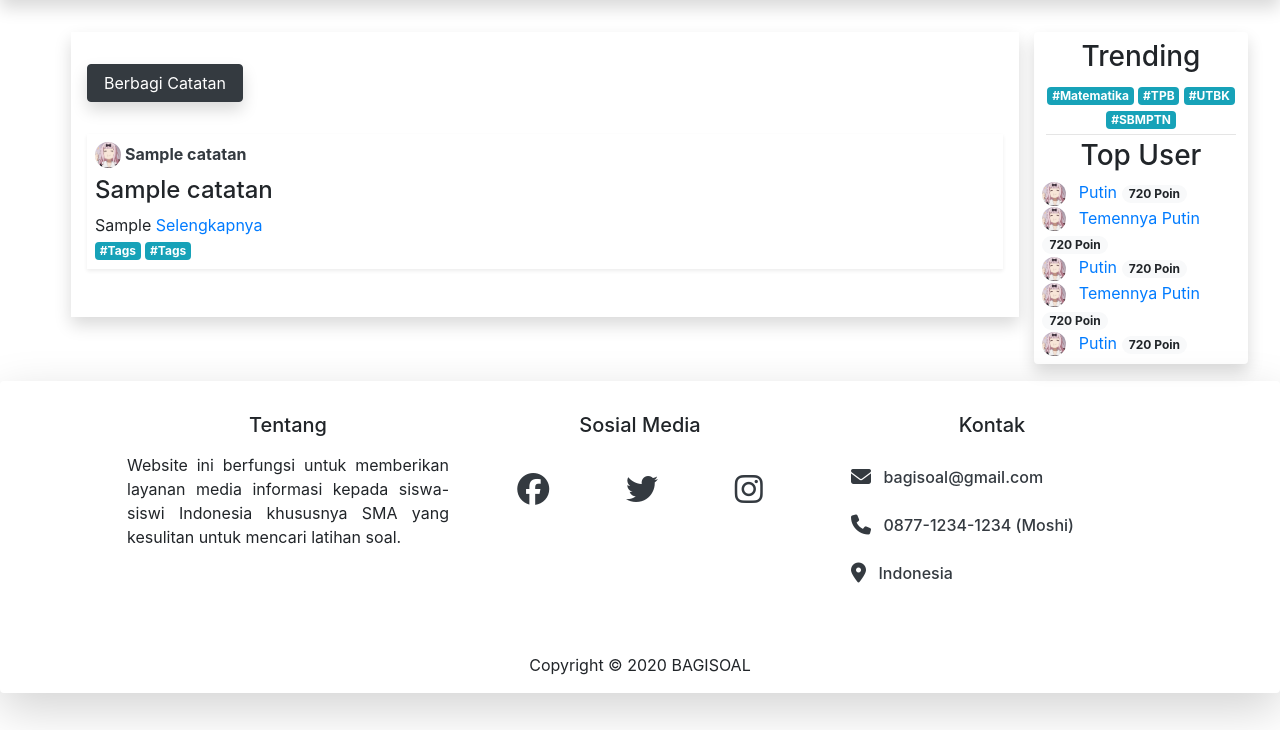
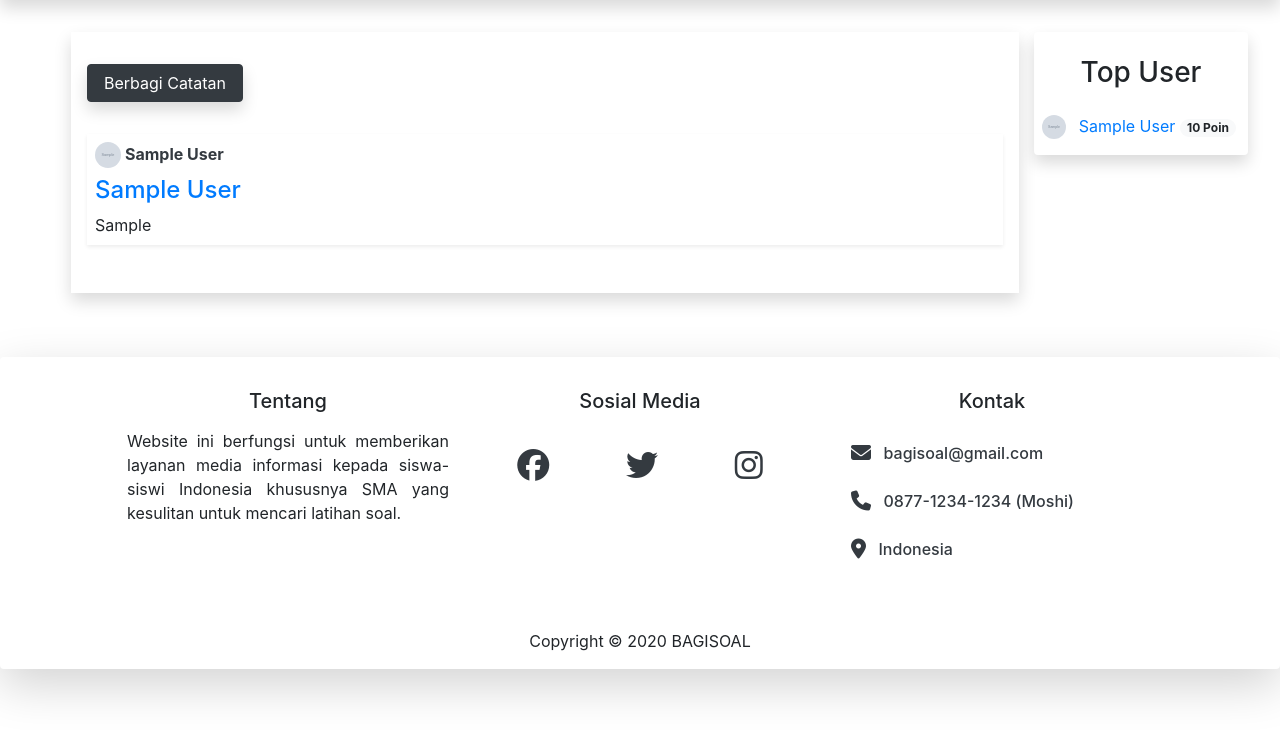
Before and after one commit to aldy-san/bagisoal, a CodeIgniter app: page /bagisoal/komunitas/catatan in a window 1280 px wide. Shown: the part 70-800 px from the top of the page. Run offline with CodeIgniter, Linux system fonts and the light colour scheme; tables that the repository leaves empty or names only in its code hold one stand-in row (values such as "Sample post"); grey boxes marked "Sample" are stand-in pictures; some libraries are stand-ins or nearby versions.

Commit message:
tambah join di tampil data catatan dan komentar

```diff
--- a/application/controllers/Catatan.php
+++ b/application/controllers/Catatan.php
@@ -19,8 +19,9 @@ class Catatan extends CI_Controller
 		$config['per_page'] = 9;
 		$config['start'] = $this->uri->segment(3);
 		$this->pagination->initialize($config);
-		$data['catatan'] = $this->m_admin->tampil_data('catatan', $config['per_page'], $config['start'], 'id_catatan')->result();
+		$data['catatan'] = $this->m_soal->tampil_data_join_user('catatan', $config['per_page'], $config['start'], 'id_catatan')->result();
 
+		$data['top_user'] = $this->m_admin->tampil_data_limit('users', 5, 'id_user')->result_array();
 		$this->load->view('template_home/header', $data);
 		if ($this->session->userdata('email')) {
 			$data['user'] = $this->db->get_where('users', ['email' => $this->session->userdata('email')])->row_array();
@@ -69,7 +70,6 @@ class Catatan extends CI_Controller
 	{
 		$data = [
 			'id_user'		=> $this->session->userdata('id_user'),
-			'nama'			=> $this->session->userdata('nama'),
 			'judul_catatan' => $this->input->post('judul_catatan'),
 			'konten'		=> $this->input->post('konten')
 		];
@@ -87,8 +87,8 @@ class Catatan extends CI_Controller
 		);
 		if ($this->form_validation->run() == false) {
 			$data['title'] = 'Bagikan Catatan';
-			$data['catatan'] = $this->db->get_where('catatan', ['id_catatan' => $id])->row_array();
-			$data['komentar'] = $this->db->get_where('komentar', ['id_catatan' => $id])->result_array();
+			$data['catatan'] = $this->m_soal->tampil_data_join('catatan', 'id_catatan')->row_array();
+			$data['komentar'] = $this->m_soal->tampil_data_join('komentar', 'id_komentar')->result_array();
 			$this->load->view('template_home/header', $data);
 			if ($this->session->userdata('email')) {
 				$data['user'] = $this->db->get_where('users', ['email' => $this->session->userdata('email')])->row_array();
@@ -99,6 +99,10 @@ class Catatan extends CI_Controller
 			$this->load->view('user/catatan/show-catatan');
 			$this->load->view('template_home/footer');
 		} else {
+			if (!$this->session->userdata('id_user')) {
+				$this->session->set_flashdata('message', '<div class="alert alert-danger" role="alert">Login terlebih dahulu!</div>');
+				redirect('auth');
+			}
 			$komentar = [
 				'id_user'		=> $this->session->userdata('id_user'),
 				'id_catatan'	=> $id,
@@ -107,7 +111,7 @@ class Catatan extends CI_Controller
 
 			$this->db->insert('komentar', $komentar);
 			$this->session->set_flashdata('message', '<div class="alert alert-success" role="alert">Komentar Berhasil Ditulis !</div>');
-			redirect('catatan/showcatatan/'.$id);
+			redirect('catatan/showcatatan/' . $id);
 		}
 	}
 }
--- a/application/models/M_soal.php
+++ b/application/models/M_soal.php
@@ -30,6 +30,21 @@ class M_soal extends CI_Model
         } else {
             return true;
         }
+    }
+    public function tampil_data_join_user($table, $limit, $start, $id)
+    {
+        $this->db->from($table);
+        $this->db->join('users', $table . '.id_user = users.id_user');
+        $this->db->order_by($id, 'DESC');
+        $this->db->limit($limit, $start);
+        return $this->db->get();
+    }
+    public function tampil_data_join($table, $id)
+    {
+        $this->db->from($table);
+        $this->db->join('users', $table . '.id_user = users.id_user');
+        $this->db->order_by($id, 'DESC');
+        return $this->db->get();
     }
     public function user_jumlah_jawab($id)
     {
--- a/application/views/user/catatan/catatan_main.php
+++ b/application/views/user/catatan/catatan_main.php
@@ -10,24 +10,23 @@
                     <div class="row py-3">
                         <div class="col-12 shadow-sm p-2">
                             <h6 class="m-0 d-flex align-items-center">
-                                <img src="res/fc.jpg" width="26" height="26" class="rounded-circle mr-1">
+                                <img src="<?= base_url() ?>./assets/foto/<?= $catatan->foto; ?>" width="26" height="26" class="rounded-circle mr-1">
                                 <a href="" style="text-decoration: none;" class="text-dark"><b><?= $catatan->nama; ?></b></a>
                             </h6>
                             <div class="pt-2">
-                                <h4 class=""><?= $catatan->judul_catatan; ?></h4>
+                                <h4><a style="text-decoration: none;" href="<?= base_url('catatan/showcatatan/') ?><?= $catatan->id_catatan; ?>"><?= $catatan->judul_catatan; ?></a></h4>
                                 <p class="text-justify m-0">
                                     <?= $catatan->konten; ?>
-                                    <a href="<?= base_url('catatan/showcatatan/') ?><?= $catatan->id_catatan; ?>">Selengkapnya</a>
                                 </p>
                             </div>
-                            <div class="row">
+                            <!-- <div class="row my-2">
                                 <div class="col-12">
                                     <a href="#" class="badge badge-info">#Tags</a>
                                     <a href="#" class="badge badge-info">#Tags</a>
                                 </div>
                                 <div class="col-12">
                                 </div>
-                            </div>
+                            </div> -->
                         </div>
                     </div>
                 <?php endforeach; ?>
@@ -40,41 +39,22 @@
         </div>
         <div class="col-2 sidebar-outer text-center d-none d-sm-block">
             <div class="position-fixed col-2 shadow p-2 rounded">
-                <div>
+                <!-- <div>
                     <h3 class="text-center">Trending</h3>
                     <a href="#" class="badge badge-info">#Matematika</a>
                     <a href="#" class="badge badge-info">#TPB</a>
                     <a href="#" class="badge badge-info">#UTBK</a>
                     <a href="#" class="badge badge-info">#SBMPTN</a>
-                </div>
-                <hr class="m-1">
+                </div> -->
                 <div class="text-left">
-                    <h3 class="text-center">Top User</h3>
-                    <div class="">
-                        <img src="res/fc.jpg" width="24" height="24" class="rounded-circle mr-2">
-                        <a href="">Putin</a>
-                        <span class="badge badge-pill badge-light text-right">720 Poin</span>
-                    </div>
-                    <div class="">
-                        <img src="res/fc.jpg" width="24" height="24" class="rounded-circle mr-2">
-                        <a href="">Temennya Putin</a>
-                        <span class="badge badge-pill badge-light text-right">720 Poin</span>
-                    </div>
-                    <div class="">
-                        <img src="res/fc.jpg" width="24" height="24" class="rounded-circle mr-2">
-                        <a href="">Putin</a>
-                        <span class="badge badge-pill badge-light text-right">720 Poin</span>
-                    </div>
-                    <div class="">
-                        <img src="res/fc.jpg" width="24" height="24" class="rounded-circle mr-2">
-                        <a href="">Temennya Putin</a>
-                        <span class="badge badge-pill badge-light text-right">720 Poin</span>
-                    </div>
-                    <div class="">
-                        <img src="res/fc.jpg" width="24" height="24" class="rounded-circle mr-2">
-                        <a href="">Putin</a>
-                        <span class="badge badge-pill badge-light text-right">720 Poin</span>
-                    </div>
+                    <h3 class="text-center p-3">Top User</h3>
+                    <?php foreach ($top_user as $top) : ?>
+                        <div class="my-2">
+                            <img src="<?= base_url() ?>./assets/foto/<?= $top['foto']; ?>" width="24" height="24" class="rounded-circle mr-2">
+                            <a href=""><?= $top['nama']; ?></a>
+                            <span class="badge badge-pill badge-light text-right"><?= $top['total_poin']; ?> Poin</span>
+                        </div>
+                    <?php endforeach; ?>
                 </div>
             </div>
         </div>
```
Also changed, not shown: application/views/user/catatan/show-catatan.php (+13 -19 lines).
